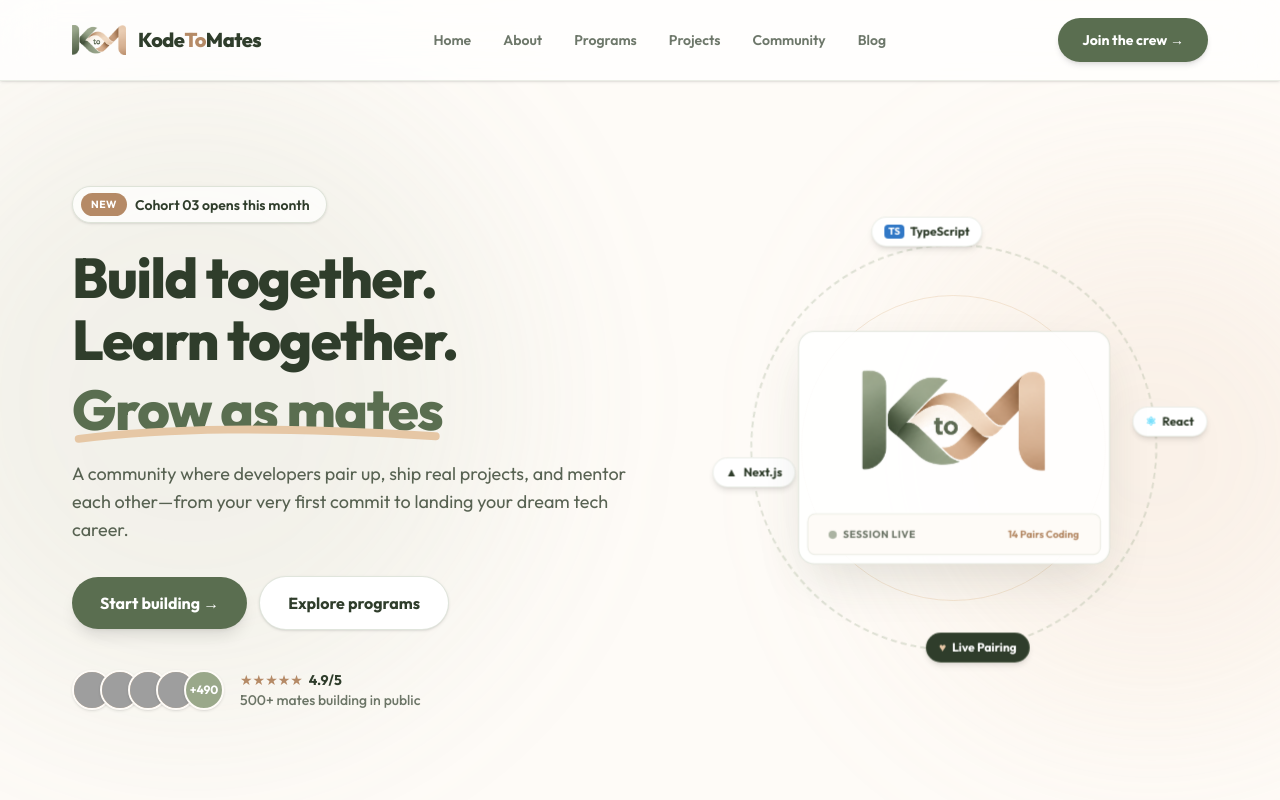
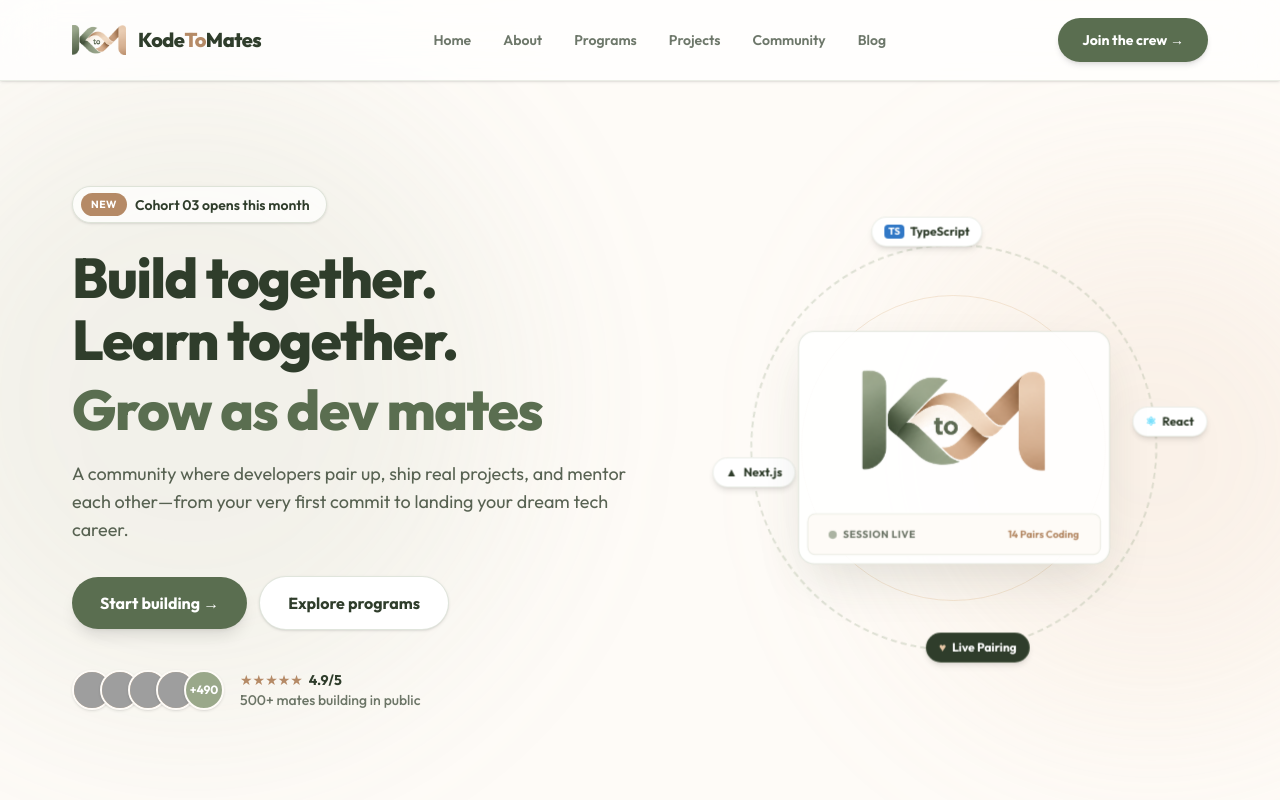
Before and after one commit to KodeToMates/kodetomates-website, a Next.js app: page / in a window 1280 px wide. Shown: the top 800 px of the page. Built offline with nearby package versions, Linux system fonts and the light colour scheme; grey boxes are pictures that could not be loaded.

Commit message:
changed tag lines to test

```diff
--- a/app/layout.tsx
+++ b/app/layout.tsx
@@ -9,10 +9,10 @@ const outfit = Outfit({
 
 export const metadata: Metadata = {
   title: "KodeToMates — Premium Creative Technology Studio",
-  description: "Build together. Learn together. Grow as mates.",
+  description: "Build together. Learn together. Grow as dev mates.",
   openGraph: {
     title: "KodeToMates",
-    description: "Build together. Learn together. Grow as mates.",
+    description: "Build together. Learn together. Grow as dev mates.",
     url: "https://kodetomates.com",
     siteName: "KodeToMates",
     images: [
--- a/components/Hero.tsx
+++ b/components/Hero.tsx
@@ -44,14 +44,14 @@ export function Hero() {
               Build together.<br />
               Learn together.<br />
               <span className="relative inline-block mt-2 text-[var(--color-brand-sage)]">
-                Grow as mates
-                <svg className="absolute -bottom-1 left-0 w-full overflow-visible pointer-events-none" viewBox="0 0 280 16" fill="none">
+                Grow as dev mates
+                {/* <svg className="absolute -bottom-1 left-0 w-full overflow-visible pointer-events-none" viewBox="0 0 280 16" fill="none">
                   <path
                     d="M5 12C70 4 150 2 275 10"
                     className="stroke-[var(--color-brand-tan)] stroke-[6px] fill-none animate-draw-underline"
                     strokeLinecap="round"
                   />
-                </svg>
+                </svg> */}
               </span>
             </h1>
 
```
